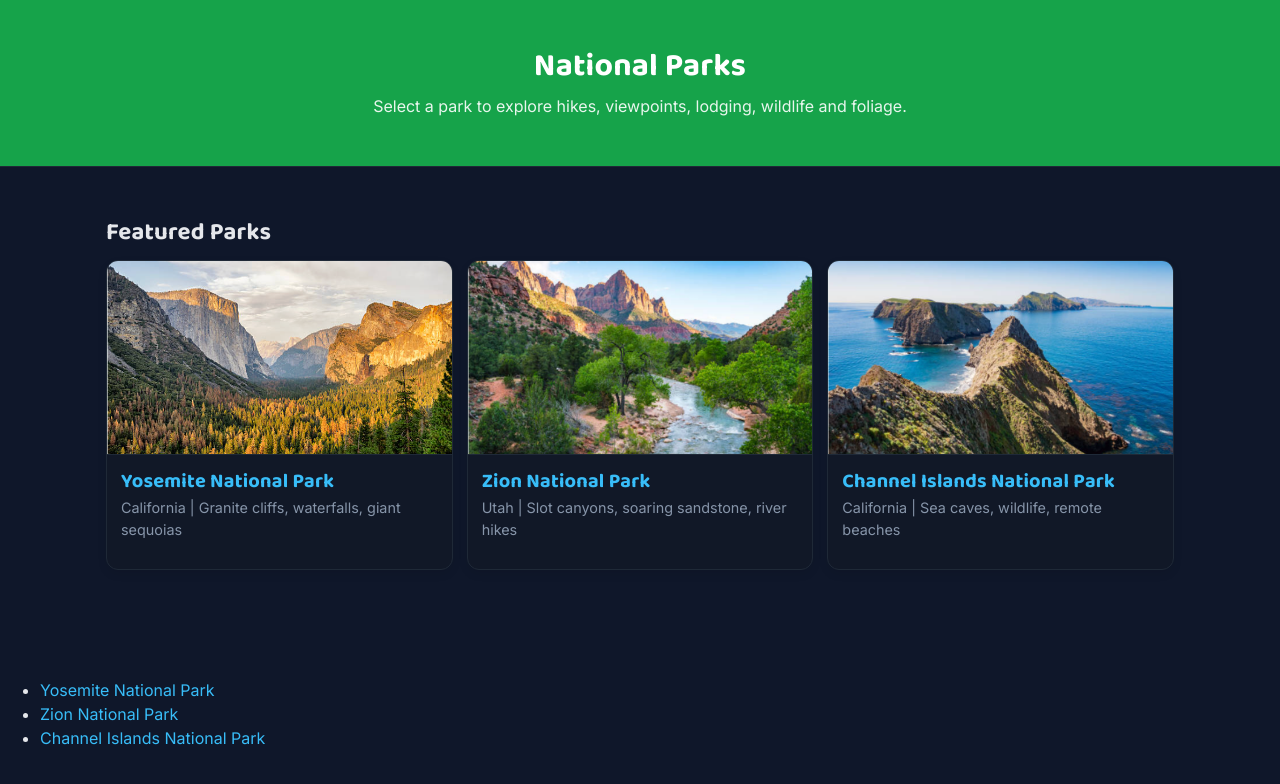
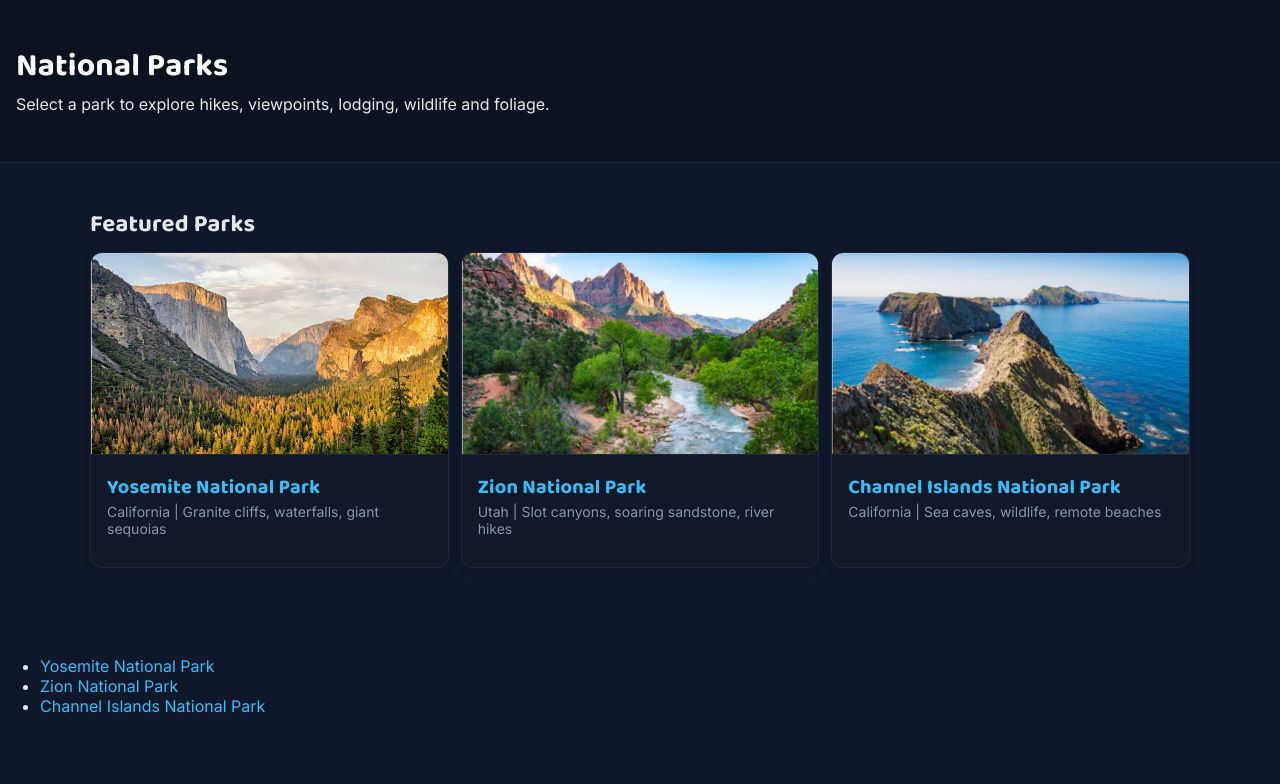
Before and after one commit to anissasoungpanya/CSC437, a website: page packages/proto/public/index.html in a window 1280 px wide. Drawn offline with Linux system fonts and the light colour scheme.

Commit message:
reset.css

```diff
--- a/packages/proto/public/styles/page.css
+++ b/packages/proto/public/styles/page.css
@@ -1,18 +1,9 @@
-* {
-  box-sizing: border-box;
-}
-html,
-body {
-  height: 100%;
-}
-
 body {
   margin: 0;
   font-family: var(--font-body);
   font-size: var(--fs-2);
-  color: var(--color-text, #e5e7eb);
-  background: var(--color-bg, #0f172a);
-  line-height: 1.5;
+  color: var(--color-text);
+  background: var(--color-bg);
 }
 
 h1, h2, h3 {
@@ -25,104 +16,102 @@ h1 { font-size: var(--fs-5); margin: 0 0 .25em; }
 h2 { font-size: var(--fs-4); margin: 0 0 .5em; }
 h3 { font-size: var(--fs-3); margin: 0; }
 
-.meta { font-size: var(--fs-1); opacity: .9; }
+.meta {
+  font-size: var(--fs-1);
+  opacity: .9;
+  color: var(--color-muted);
+  margin-top: 4px;
+}
 
 header {
-  background: var(--color-header-bg, #0b1220);
-  color: var(--color-text-header, #ffffff);
-  padding: 48px 16px;
-  border-bottom: 1px solid var(--color-border, #1f2937);
-  text-align: center;
+  background: var(--color-header-bg);
+  color: var(--color-text-header);
+  padding: var(--header-pad-y) var(--header-pad-x);
+  border-bottom: 1px solid var(--color-border);
 }
 
-header p {
-  margin: 0;
-  color: rgba(255, 255, 255, 0.9);
+header .bar {
+  max-width: var(--container-max);
+  margin: 0 auto;
+  padding: 0 var(--container-pad-x);
+  display: flex;
+  align-items: center;
+  justify-content: space-between;
+  gap: var(--space-4);
 }
 
+header p { margin: 0; color: rgba(255,255,255,.9); }
+
+.home header { background: #16a34a; color: #fff; }
+.home header p { color: rgba(255,255,255,.9); }
+
 a {
-  color: var(--color-accent, #38bdf8);
+  color: var(--color-accent);
   text-decoration: none;
 }
-a:hover {
-  text-decoration: underline;
-}
+
+a:hover { text-decoration: underline; }
 a:focus-visible {
-  outline: 3px solid
-    color-mix(in oklab, var(--color-accent, #38bdf8), white 50%);
+  outline: 3px solid color-mix(in oklab, var(--color-accent), white 50%);
   border-radius: 6px;
 }
 
 main {
-  max-width: 1100px;
+  max-width: var(--container-max);
   margin: 0 auto;
-  padding: 24px 16px 64px;
+  padding: var(--space-6) var(--container-pad-x) calc(var(--space-6) * 2);
 }
-section {
-  margin: 28px 0;
+
+section { margin: var(--space-6) 0; }
+
+.page-grid {
+  display: grid;
+  grid-template-columns: repeat(12, 1fr);
+  gap: var(--grid-gap);
 }
+
+.page-grid .sidebar { grid-column: span 3; }
+.page-grid .content { grid-column: span 9; }
 
 .grid {
   display: grid;
   grid-template-columns: repeat(auto-fit, minmax(220px, 1fr));
-  gap: 14px;
+  gap: var(--grid-gap);
 }
 
 .card {
-  background: var(--color-card, #ffffff);
-  border: 1px solid var(--color-border, #ffffff);
-  border-radius: 12px;
+  background: var(--color-card);
+  border: 1px solid var(--color-border);
+  border-radius: var(--radius);
   overflow: hidden;
-  box-shadow: 0 4px 10px rgba(0, 0, 0, 0.08);
-  transition: transform 0.15s ease, box-shadow 0.15s ease;
+  box-shadow: var(--shadow-sm);
+  transition: transform .15s ease, box-shadow .15s ease;
 }
+
 .card:hover {
   transform: translateY(-2px);
-  box-shadow: 0 8px 20px rgba(0, 0, 0, 0.12);
+  box-shadow: var(--shadow-md);
 }
 
 .card img {
   width: 100%;
   aspect-ratio: 16 / 9;
   object-fit: cover;
-  display: block;
   background: #0b1320;
-  border-bottom: 1px solid var(--color-border, #1f2937);
+  border-bottom: 1px solid var(--color-border);
 }
 
-.box {
-  padding: 14px;
-}
-/*.card h3 {
-  margin: 0;
-  font-size: 1.05rem;
-}*/
+.box { padding: var(--space-4); }
 
-.meta {
-  color: var(--color-muted, #000000);
-  font-size: 0.9rem;
-  margin-top: 4px;
-}
-
-#Hikes,
-#Viewpoints,
-#Campsites {
-  padding-top: 6px;
-  border-top: 1px solid var(--color-border, #1f2937);
-}
-
-header {
-  background: #16a34a;
-  color: #ffffff;
-}
-header p {
-  color: rgba(255, 255, 255, 0.9);
+#Hikes, #Viewpoints, #Campsites {
+  padding-top: var(--space-2);
+  border-top: 1px solid var(--color-border);
 }
 
 svg.icon {
   display: inline-block;
-  width: 1.35em;      /* size relative to text */
+  width: 1.35em;
   height: 1.35em;
   vertical-align: text-bottom;
-  fill: currentColor; /* inherit text color */
+  fill: currentColor;
 }
--- /dev/null
+++ b/packages/proto/public/styles/reset.css
@@ -0,0 +1,18 @@
+* {
+    margin: 0;
+    box-sizing: border-box;
+  }
+
+  html,
+  body {
+    height: 100%;
+  }
+
+  body {
+    line-height: 1.5;
+  }
+
+  img {
+    max-width: 100%;
+    display: block;
+  }
--- a/packages/proto/public/styles/tokens.css
+++ b/packages/proto/public/styles/tokens.css
@@ -33,4 +33,22 @@
     --fs-3: 1.25rem;  /* h3 */
     --fs-4: 1.5rem;   /* h2 */
     --fs-5: 2rem;     /* h1 */
+
+   --container-max: 1100px;
+   --container-pad-x: var(--space-4);
+
+   --grid-columns: 12;
+   --grid-gap: var(--space-3);
+
+   --bp-sm: 480px;
+   --bp-md: 768px;
+   --bp-lg: 1024px;
+   --bp-xl: 1280px;
+
+   --header-pad-y: calc(var(--space-6) * 2);
+   --header-pad-x: var(--space-4);
+
+   --z-nav: 100;
+   --z-overlay: 1000;
+
   }
```
Also changed, not shown: packages/proto/public/parks/channel.html (+1 -0 lines), packages/proto/public/parks/yosemite.html (+1 -0 lines), packages/proto/public/parks/zion.html (+1 -0 lines).
